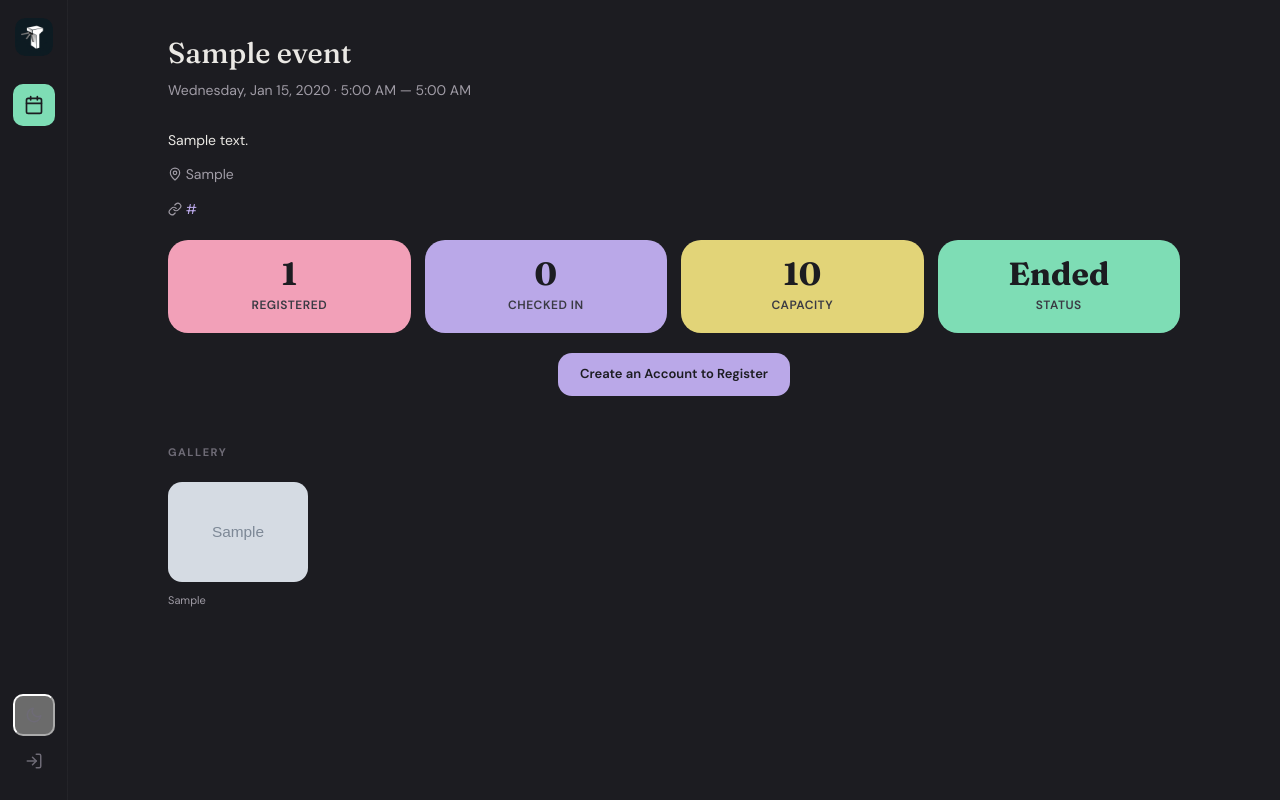
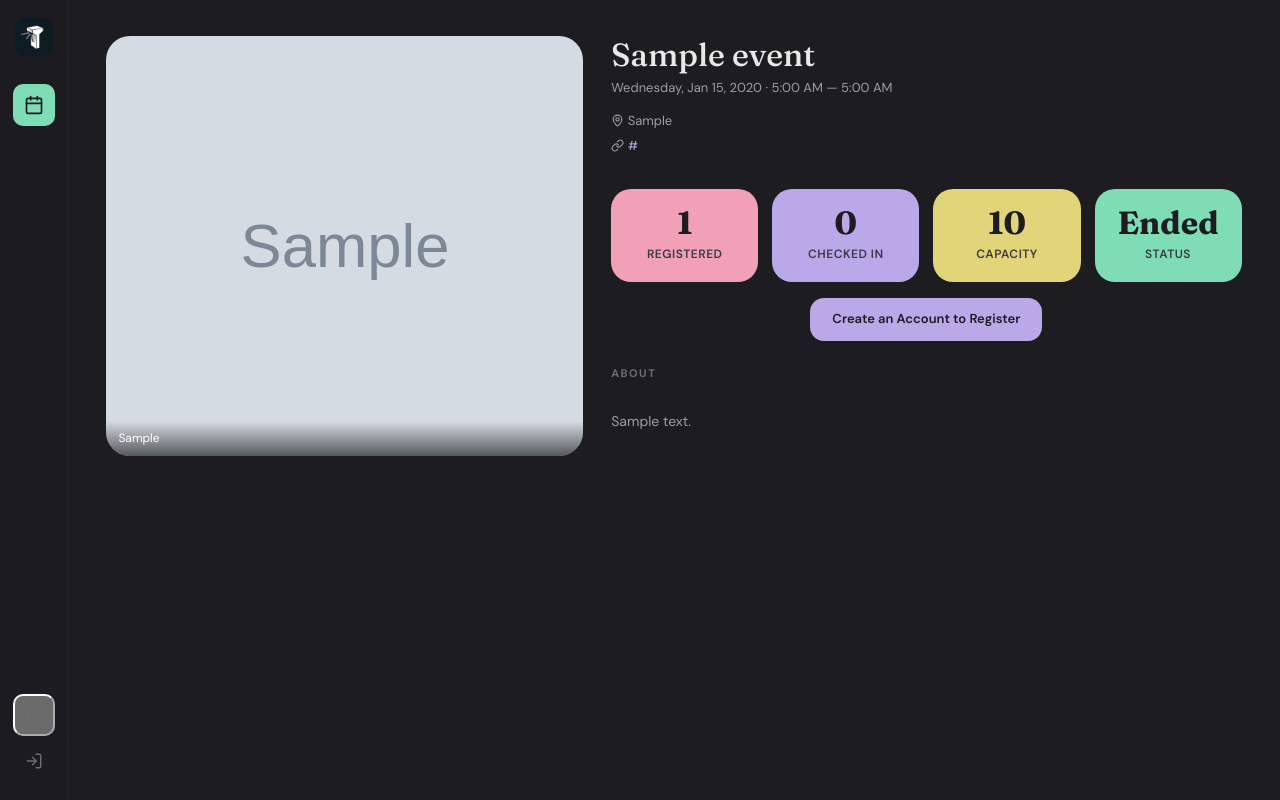
Before and after one commit to Susquehanna-Syntax/Turnstil, a Django app: page /events/00000000-0000-0000-0000-000000000001/ in a window 1280 px wide. Run offline with Django 5.2, Linux system fonts and the light colour scheme; tables that the repository leaves empty hold one stand-in row (values such as "Sample post"); grey boxes marked "Sample" are stand-in pictures.

Commit message:
Changed event_detail.html to have two columns on web desktop and also added thumbnail images to cards

```diff
--- a/core/web_views.py
+++ b/core/web_views.py
@@ -32,7 +32,7 @@ def home(request):
             Q(location__icontains=q) |
             Q(description__icontains=q)
         )
-    events = events.order_by('start_time')[:10]
+    events = events.prefetch_related('photos').order_by('start_time')[:10]
     return render(request, 'public/home.html', {'events': events, 'search_query': q})
 
 
--- a/templates/admin_portal/event_detail.html
+++ b/templates/admin_portal/event_detail.html
@@ -1,29 +1,187 @@
 {% extends "base.html" %}
 {% block title %}{{ event.name }} — Turnstil{% endblock %}
+{% block main_class %}event-detail-wide{% endblock %}
+
+{% block extra_css %}
+.event-detail-wide {
+    max-width: none;
+    padding-left: clamp(16px, 3vw, 40px);
+    padding-right: clamp(16px, 3vw, 40px);
+}
+
+/* ── Event detail layout ── */
+.event-hero {
+    display: flex;
+    flex-direction: column;
+    gap: 0;
+    margin-bottom: 28px;
+}
+
+/* Gallery column */
+.event-gallery-col {
+    margin: 0 -16px 20px;
+    flex-shrink: 0;
+}
+
+/* Gallery strip */
+.event-gallery-strip {
+    display: flex;
+    overflow-x: auto;
+    scroll-snap-type: x mandatory;
+    scrollbar-width: none;
+    -webkit-overflow-scrolling: touch;
+    height: 240px;
+    background: var(--s3);
+}
+.event-gallery-strip::-webkit-scrollbar { display: none; }
+
+.event-gallery-strip > div {
+    flex-shrink: 0;
+    scroll-snap-align: start;
+    position: relative;
+    height: 100%;
+    width: 100%;
+}
+
+.event-gallery-strip img {
+    height: 100%;
+    width: 100%;
+    object-fit: cover;
+    display: block;
+    cursor: pointer;
+}
+
+.event-gallery-placeholder {
+    height: 200px;
+    background: linear-gradient(135deg, var(--s3) 0%, var(--s4) 100%);
+    display: flex;
+    align-items: center;
+    justify-content: center;
+    gap: 12px;
+}
+
+/* Info column */
+.event-info-col {
+    min-width: 0;
+}
+
+/* Dots */
+.gallery-dots {
+    display: flex;
+    justify-content: center;
+    gap: 5px;
+    padding: 8px 0 0;
+}
+.gallery-dot {
+    width: 6px;
+    height: 6px;
+    border-radius: 50%;
+    cursor: pointer;
+    transition: background 0.2s;
+    flex-shrink: 0;
+}
+
+/* Desktop: side-by-side, equal height */
+@media (min-width: 900px) {
+    .event-hero {
+        flex-direction: row;
+        gap: 28px;
+        align-items: stretch;
+        margin-bottom: 32px;
+    }
+
+    .event-gallery-col {
+        width: 42%;
+        margin: 0;
+        border-radius: var(--r-xl);
+        overflow: hidden;
+        display: flex;
+        flex-direction: column;
+    }
+
+    .event-gallery-strip {
+        flex: 1;
+        min-height: 420px;
+        height: auto;
+    }
+
+    .event-gallery-placeholder {
+        flex: 1;
+        min-height: 420px;
+        height: auto;
+    }
+
+    .event-info-col {
+        flex: 1;
+        min-width: 0;
+        display: flex;
+        flex-direction: column;
+    }
+
+    .event-info-col h2 {
+        font-size: 2rem;
+    }
+}
+{% endblock %}
 
 {% block content %}
-<div class="page-header fade-up">
-    <h2>{{ event.name }}</h2>
-    <p>{{ event.start_time|date:"l, M j, Y · g:i A" }} — {{ event.end_time|date:"g:i A" }}</p>
+
+<!-- ── Hero: gallery + info side by side on desktop ── -->
+<div class="event-hero fade-up">
+
+    <!-- Gallery column -->
+    <div class="event-gallery-col">
+        {% if photos %}
+        <div id="event-gallery-strip" class="event-gallery-strip">
+            {% for photo in photos %}
+            <div style="flex-shrink:0; scroll-snap-align:start; position:relative; height:100%;">
+                <img src="{{ photo.image_data }}" alt="{{ photo.caption }}"
+                     onclick="openPhotoModal('{{ photo.image_data }}', '{{ photo.caption|escapejs }}')">
+                {% if photo.caption %}
+                <div style="position:absolute; bottom:0; left:0; right:0; padding:8px 12px; background:linear-gradient(transparent, rgba(0,0,0,0.6)); font-size:12px; color:#fff;">{{ photo.caption }}</div>
+                {% endif %}
+            </div>
+            {% endfor %}
+        </div>
+        {% if photos|length > 1 %}
+        <div class="gallery-dots">
+            {% for photo in photos %}
+            <div class="gallery-dot" data-index="{{ forloop.counter0 }}"
+                 style="background:{% if forloop.first %}var(--text-1){% else %}var(--text-3){% endif %};"
+                 onclick="galleryScrollTo({{ forloop.counter0 }})"></div>
+            {% endfor %}
+        </div>
+        {% endif %}
+        {% else %}
+        <div class="event-gallery-placeholder">
+            <i data-lucide="image" style="width:36px; height:36px; color:var(--text-3);"></i>
+            <span style="color:var(--text-3); font-size:13px;">No photos yet</span>
+        </div>
+        {% endif %}
     </div>
 
-{% if event.description %}
-    <p class="fade-up fade-up-1">{{ event.description }}</p>
-{% endif %}
+    <!-- Info column -->
+    <div class="event-info-col">
+        <h2 style="margin-bottom:4px;">{{ event.name }}</h2>
+        <p class="text-muted" style="font-size:13px; margin-bottom:12px;">
+            {{ event.start_time|date:"l, M j, Y · g:i A" }} — {{ event.end_time|date:"g:i A" }}
+        </p>
 
         {% if event.location %}
-    <p class="fade-up fade-up-1 text-muted"><i data-lucide="map-pin" style="width:14px;height:14px;vertical-align:-2px;"></i> {{ event.location }}</p>
+        <p class="text-muted" style="font-size:13px; margin-bottom:4px;">
+            <i data-lucide="map-pin" style="width:13px;height:13px;vertical-align:-2px;"></i> {{ event.location }}
+        </p>
         {% endif %}
 
         {% if event.external_link %}
-    <p class="fade-up fade-up-1 text-muted">
-        <i data-lucide="link" style="width:14px;height:14px;vertical-align:-2px;"></i>
+        <p class="text-muted" style="font-size:13px; margin-bottom:12px;">
+            <i data-lucide="link" style="width:13px;height:13px;vertical-align:-2px;"></i>
             <a href="{{ event.external_link }}" target="_blank" rel="noopener">{{ event.external_link }}</a>
         </p>
         {% endif %}
 
         <!-- Stats -->
-<div class="stat-grid fade-up fade-up-2">
+        <div class="stat-grid" style="margin-bottom:16px;">
             <div class="stat-card stat-card-filled stat-card-rose">
                 <div class="number">{{ event.registration_count }}</div>
                 <div class="label">Registered</div>
@@ -44,9 +202,9 @@
             </div>
         </div>
 
+        <!-- Action buttons -->
         {% if user.is_authenticated %}
-<!-- Action buttons -->
-<div class="stat-grid fade-up fade-up-3 mt-16">
+        <div class="stat-grid">
             <a href="{% url 'dashboard' %}" class="btn btn-filled-rose btn-block">← Dashboard</a>
 
             {% if event.disable_gui_registration %}
@@ -87,27 +245,8 @@
             {% endif %}
         </div>
         {% else %}
-<div class="fade-up fade-up-3 mt-16" style="text-align:center;">
+        <div style="text-align:center;">
             <a href="{% url 'register' %}" class="btn btn-filled-lav">Create an Account to Register</a>
-</div>
-{% endif %}
-
-{% if photos and not is_organizer %}
-<!-- Attendee photo strip -->
-<div class="fade-up fade-up-3" style="margin-top:24px;">
-    <div class="section-label">Gallery</div>
-    <div style="display:flex; gap:10px; flex-wrap:wrap; margin-top:8px;">
-        {% for photo in photos %}
-        <div style="position:relative;">
-            <img src="{{ photo.image_data }}" alt="{{ photo.caption }}"
-                 style="width:140px; height:100px; object-fit:cover; border-radius:var(--r-md); cursor:pointer;"
-                 onclick="openPhotoModal('{{ photo.image_data }}', '{{ photo.caption|escapejs }}')">
-            {% if photo.caption %}
-            <div style="font-size:11px; color:var(--text-2); margin-top:4px; max-width:140px; overflow:hidden; text-overflow:ellipsis; white-space:nowrap;">{{ photo.caption }}</div>
-            {% endif %}
-        </div>
-        {% endfor %}
-    </div>
         </div>
         {% endif %}
 
@@ -257,6 +396,14 @@
 
         {% endif %}
 
+        {% if event.description %}
+        <div class="section-label" style="margin-top:24px;">About</div>
+        <p style="margin-top:8px; color:var(--text-2); line-height:1.7;">{{ event.description }}</p>
+        {% endif %}
+
+    </div><!-- /event-info-col -->
+</div><!-- /event-hero -->
+
 <!-- Photo lightbox modal -->
 <div class="modal-overlay" id="photo-modal" onclick="closeModal('photo-modal')" style="display:none;">
     <div style="position:relative; max-width:90vw; max-height:90vh;" onclick="event.stopPropagation()">
@@ -306,5 +453,30 @@ function openPhotoModal(src, caption) {
     document.getElementById('photo-modal-caption').textContent = caption;
     openModal('photo-modal');
 }
+
+(function() {
+    const strip = document.getElementById('event-gallery-strip');
+    const dots = document.querySelectorAll('.gallery-dot');
+    if (!strip || dots.length === 0) return;
+
+    strip.addEventListener('scroll', () => {
+        const imgs = strip.querySelectorAll('img');
+        let closest = 0, minDist = Infinity;
+        imgs.forEach((img, i) => {
+            const dist = Math.abs(img.getBoundingClientRect().left - strip.getBoundingClientRect().left);
+            if (dist < minDist) { minDist = dist; closest = i; }
+        });
+        dots.forEach((d, i) => {
+            d.style.background = i === closest ? 'var(--text-1)' : 'var(--text-3)';
+        });
+    }, { passive: true });
+})();
+
+function galleryScrollTo(index) {
+    const strip = document.getElementById('event-gallery-strip');
+    if (!strip) return;
+    const imgs = strip.querySelectorAll('img');
+    if (imgs[index]) imgs[index].scrollIntoView({ behavior: 'smooth', block: 'nearest', inline: 'start' });
+}
 </script>
 {% endblock %}
```
Also changed, not shown: templates/public/home.html (+17 -3 lines), static/icons/event-placeholder.svg (added). Lines whose indentation alone changed are shown as unchanged.
